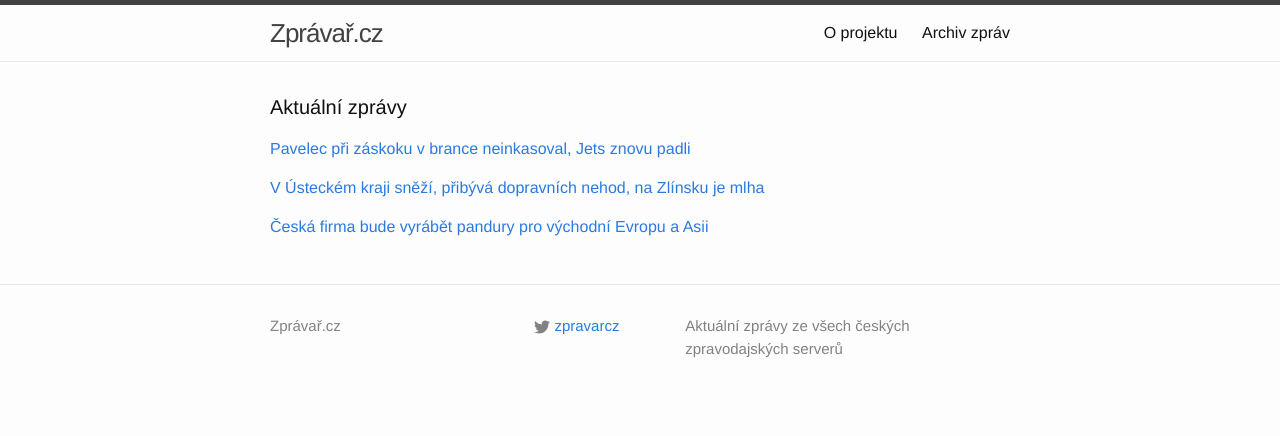
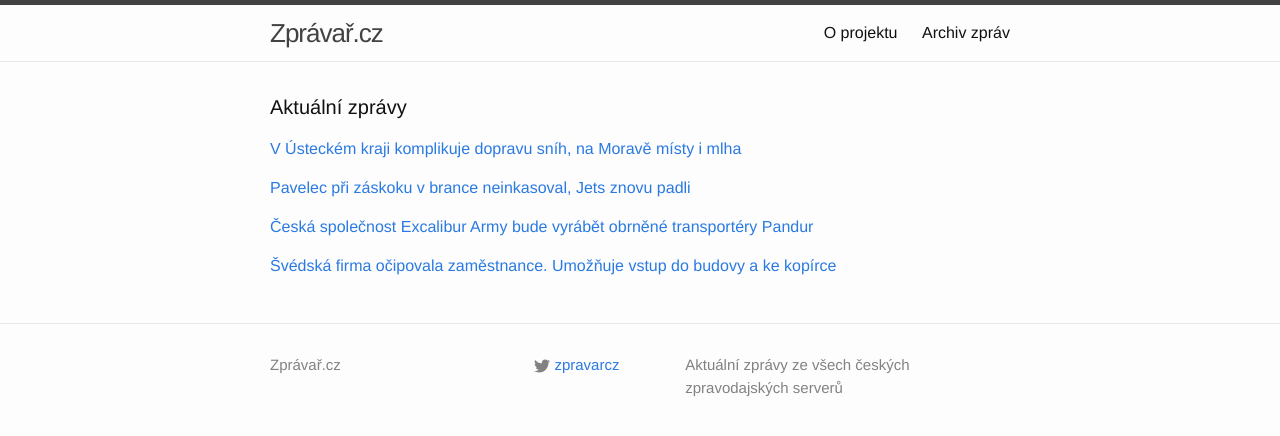
Before and after one commit to adliska/zpravar, a Jekyll site: the page built from index.html, in a window 1280 px wide. Shown: the top 436 px of the page. Built offline with Jekyll 4.4.1, drawn with Linux system fonts in a browser that asks for light colours.

Commit message:
zpravar news update

```diff
--- a/index.html
+++ b/index.html
@@ -5,26 +5,35 @@ layout: default
 <div class="home">
     <h1 class="page-heading">Aktuální zprávy</h1>
 
-<p><a href="javascript:;" onclick="toggle_visibility('zpravy0')">Pavelec při záskoku v brance neinkasoval, Jets znovu padli</a></p>
+<p><a href="javascript:;" onclick="toggle_visibility('zpravy0')">V Ústeckém kraji komplikuje dopravu sníh, na Moravě místy i mlha</a></p>
 <div id="zpravy0" style="display:none">
+<ul>
+<li><a href=http://zpravy.idnes.cz/ridici-musi-davat-pozor-na-snezeni-a-mlhu-fpg-/domaci.aspx?c=A150203_072958_domaci_jpl>V Ústeckém kraji komplikuje dopravu sníh, na Moravě místy i mlha - zpravy.idnes.cz</a></li>
+<li><a href=http://www.ceskenoviny.cz/zpravy/zpravy/v-usteckem-kraji-snezi-pribyva-dopravnich-nehod-na-zlinsku-je-mlha/1176673>V Ústeckém kraji sněží, přibývá dopravních nehod, na Zlínsku je mlha - www.ceskenoviny.cz</a></li>
+<li><a href=http://www.ceskenoviny.cz/zpravy/zpravy/stredoceske-silnice-jsou-mokre-na-zlinsku-je-mlha/1176673>Středočeské silnice jsou mokré, na Zlínsku je mlha - www.ceskenoviny.cz</a></li>
+<li><a href=http://www.ceskenoviny.cz/zpravy/zpravy/stredoceske-silnice-jsou-sjizdne-se-zvysenou-opatrnosti/1176673>Středočeské silnice jsou sjízdné se zvýšenou opatrností - www.ceskenoviny.cz</a></li>
+</ul>
+</div><p><a href="javascript:;" onclick="toggle_visibility('zpravy1')">Pavelec při záskoku v brance neinkasoval, Jets znovu padli</a></p>
+<div id="zpravy1" style="display:none">
 <ul>
 <li><a href=http://sport.aktualne.cz/pavelec-pri-zaskoku-v-brance-neinkasoval-jets-znovu-padli/r~79937d22ab6c11e4b98c002590604f2e/>Pavelec při záskoku v brance neinkasoval, Jets znovu padli - sport.aktualne.cz</a></li>
 <li><a href=http://hokej.idnes.cz/holej-nhl-zpravodajstvi-08g-/nhl.aspx?c=A150203_071305_nhl_rou>Winnipeg padl v NHL počtvrté v řadě, Pavelec za 12 minut neinkasoval - hokej.idnes.cz</a></li>
 <li><a href=http://www.denik.cz/hokej/winnipeg-prohral-poctvrte-v-rade-pavelec-za-12-minut-neinkasoval-20150203.html>Winnipeg prohrál počtvrté v řadě, Pavelec za 12 minut neinkasoval - www.denik.cz</a></li>
 <li><a href=http://www.sportovninoviny.cz/zpravy/winnipeg-prohral-poctvrte-v-rade-pavelec-za-12-minut-neinkasoval/1176684>Winnipeg prohrál počtvrté v řadě, Pavelec za 12 minut neinkasoval - www.sportovninoviny.cz</a></li>
 </ul>
-</div><p><a href="javascript:;" onclick="toggle_visibility('zpravy1')">V Ústeckém kraji sněží, přibývá dopravních nehod, na Zlínsku je mlha</a></p>
-<div id="zpravy1" style="display:none">
-<ul>
-<li><a href=http://www.ceskenoviny.cz/zpravy/zpravy/v-usteckem-kraji-snezi-pribyva-dopravnich-nehod-na-zlinsku-je-mlha/1176673>V Ústeckém kraji sněží, přibývá dopravních nehod, na Zlínsku je mlha - www.ceskenoviny.cz</a></li>
-<li><a href=http://www.ceskenoviny.cz/zpravy/zpravy/stredoceske-silnice-jsou-mokre-na-zlinsku-je-mlha/1176673>Středočeské silnice jsou mokré, na Zlínsku je mlha - www.ceskenoviny.cz</a></li>
-<li><a href=http://www.ceskenoviny.cz/zpravy/zpravy/stredoceske-silnice-jsou-sjizdne-se-zvysenou-opatrnosti/1176673>Středočeské silnice jsou sjízdné se zvýšenou opatrností - www.ceskenoviny.cz</a></li>
-</ul>
-</div><p><a href="javascript:;" onclick="toggle_visibility('zpravy2')">Česká firma bude vyrábět pandury pro východní Evropu a Asii</a></p>
+</div><p><a href="javascript:;" onclick="toggle_visibility('zpravy2')">Česká společnost Excalibur Army bude vyrábět obrněné transportéry Pandur</a></p>
 <div id="zpravy2" style="display:none">
 <ul>
+<li><a href=http://byznys.ihned.cz/c1-63475790-ceska-spolecnost-excalibur-army-bude-vyrabet-obrnene-transportery-pandur>Česká společnost Excalibur Army bude vyrábět obrněné transportéry Pandur - byznys.ihned.cz</a></li>
 <li><a href=http://ekonomika.idnes.cz/ceska-firma-bude-vyrabet-pandury-doq-/ekoakcie.aspx?c=A150203_064644_ekoakcie_jj>Česká firma bude vyrábět pandury pro východní Evropu a Asii - ekonomika.idnes.cz</a></li>
 <li><a href=http://zpravy.e15.cz/byznys/prumysl-a-energetika/cesky-excalibur-prorazil-na-zapad-bude-vyrabet-pandury-exkluzivne-1158945>Český Excalibur prorazil na Západ, bude vyrábět pandury. Exkluzivně - zpravy.e15.cz</a></li>
 <li><a href=http://www.ceskenoviny.cz/zpravy/zpravy/e15-cesky-excalibur-bude-vyrabet-pandury-ziskal-na-to-licenci/1176665>E15: Český Excalibur bude vyrábět pandury, získal na to licenci - www.ceskenoviny.cz</a></li>
 </ul>
+</div><p><a href="javascript:;" onclick="toggle_visibility('zpravy3')">Švédská firma očipovala zaměstnance. Umožňuje vstup do budovy a ke kopírce</a></p>
+<div id="zpravy3" style="display:none">
+<ul>
+<li><a href=http://zahranicni.ihned.cz/evropa-slovensko/c1-63475780-svedska-firma-ocipovala-zamestnance-umoznuje-vstup-do-budovy-a-ke-kopirce>Švédská firma očipovala zaměstnance. Umožňuje vstup do budovy a ke kopírce - zahranicni.ihned.cz</a></li>
+<li><a href=http://zahranicni.ihned.cz/evropa-slovensko/c1-63475780-svedska-firma-ocipovala-zamestnance-cip-umoznuje-vstup-do-budovy-a-ke-kopirce>Švédská firma očipovala zaměstnance. Čip umožňuje vstup do budovy a ke kopírce - zahranicni.ihned.cz</a></li>
+<li><a href=http://www.novinky.cz/ekonomika/360539-svedska-firma-ocipovala-zamestnance.html>Švédská firma očipovala zaměstnance  - www.novinky.cz</a></li>
+</ul>
 </div></div>
```
